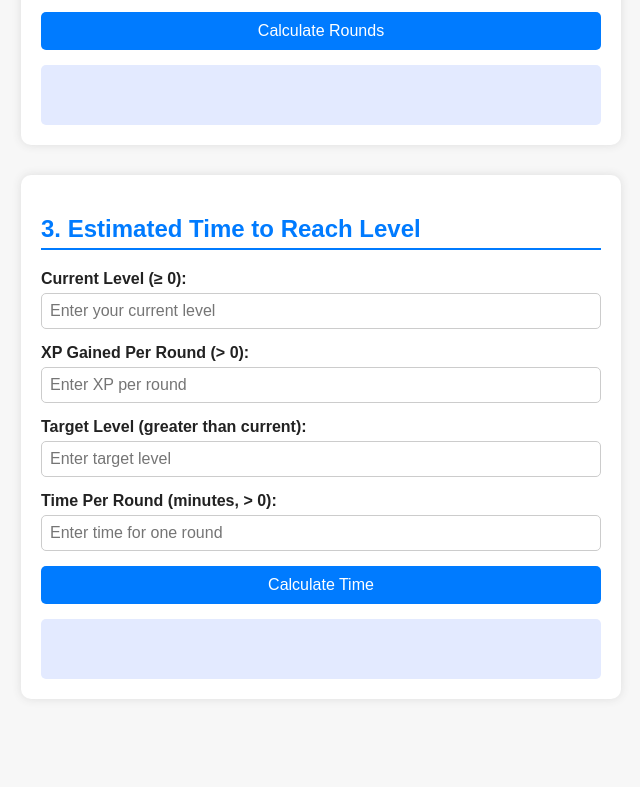
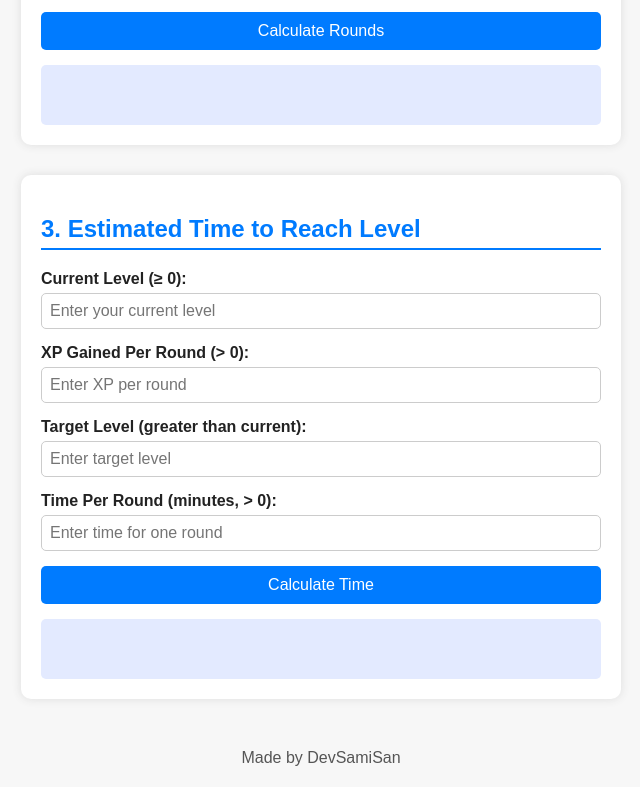
Before and after one commit to DevSamiSan/level-calculator, a plain HTML site: page index.html in a window 1280 px wide. Shown: the part 819-1606 px from the top of the page, without its empty margins (319-959 px from the left). Before the commit the page ends 1538 px from the top, so only its background shows below. Drawn offline with Linux system fonts and the light colour scheme.

Commit message:
index.html

```diff
--- a/index.html
+++ b/index.html
@@ -208,6 +208,8 @@
     resultDiv.innerText = `Estimated time to reach level ${target} from level ${current} is approximately ${timeString}.`;
   }
 </script>
-
+ <footer style="text-align: center; margin-top: 50px; color: #555;">
+    Made by DevSamiSan
+  </footer>
 </body>
 </html>
```
